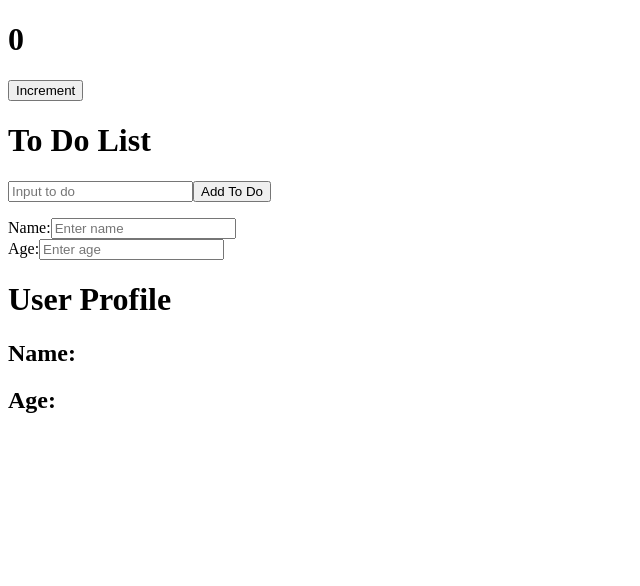
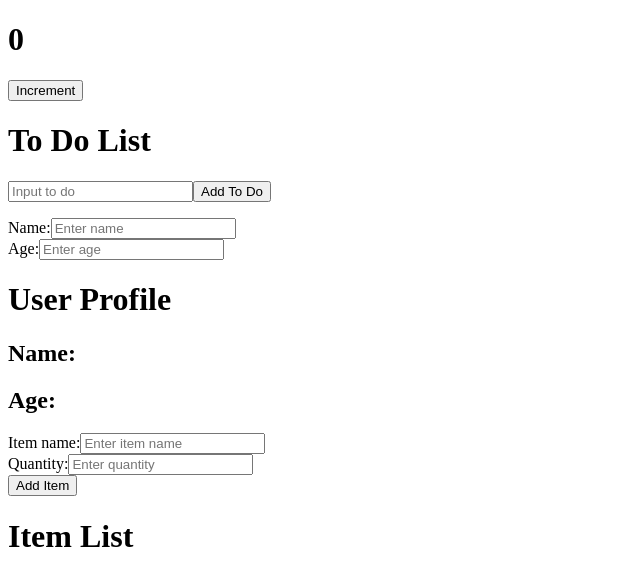
Before and after one commit to Jafar-X/react-50-hrs, a React (Vite) app: page / in a window 1280 px wide. Shown: the top 586 px of the page, without its empty margins (0-640 px from the left). Built offline with nearby package versions, Linux system fonts and the light colour scheme.

Commit message:
add shopping list

```diff
--- a/src/App.jsx
+++ b/src/App.jsx
@@ -7,6 +7,7 @@ import ExampleThree from './components/ExampleThree';
 import Counter from './components/Counter';
 import TodoList from './components/TodoList';
 import Profile from './components/Profile';
+import ShoppingList from './components/ShoppingList';
 function App() {
   const [count, setCount] = useState(0);
   return (
@@ -14,6 +15,7 @@ function App() {
       <Counter />
       <TodoList />
       <Profile />
+      <ShoppingList />
     </>
   );
 }
--- /dev/null
+++ b/src/components/ShoppingList.jsx
@@ -0,0 +1,70 @@
+import React, { useState } from 'react';
+
+const ShoppingList = () => {
+  const [items, setItems] = useState([]);
+  const [name, setName] = useState();
+  const [quantity, setQuantity] = useState();
+
+  const handleChange = (e) => {
+    const { name, value } = e.target;
+    //console.log(e.target.name);
+    if (e.target.name === 'name') {
+      setName(value);
+    } else if (e.target.name === 'quantity') {
+      setQuantity(value);
+    }
+  };
+
+  const handleSubmit = (e) => {
+    e.preventDefault();
+
+    if (!name || !quantity) return;
+
+    const newItem = {
+      name,
+      quantity: parseInt(quantity),
+    };
+    setItems([...items, newItem]);
+    setName('');
+    setQuantity('');
+  };
+
+  return (
+    <div>
+      <form onSubmit={handleSubmit}>
+        <div>
+          <label htmlFor="">Item name:</label>
+          <input
+            type="text"
+            name="name"
+            value={name}
+            onChange={handleChange}
+            placeholder="Enter item name"
+          />
+        </div>
+        <div>
+          <label htmlFor="">Quantity:</label>
+          <input
+            type="text"
+            name="quantity"
+            value={quantity}
+            onChange={handleChange}
+            placeholder="Enter quantity"
+          />
+        </div>
+        <button type="submit">Add Item</button>
+      </form>
+      <h1>Item List</h1>
+      <ul>
+        {items.map((item, index) => (
+          <li key={index}>
+            <ul>Name: {item.name}</ul>
+            <ul>Quantity: {item.quantity}</ul>
+          </li>
+        ))}
+      </ul>
+    </div>
+  );
+};
+
+export default ShoppingList;
```
